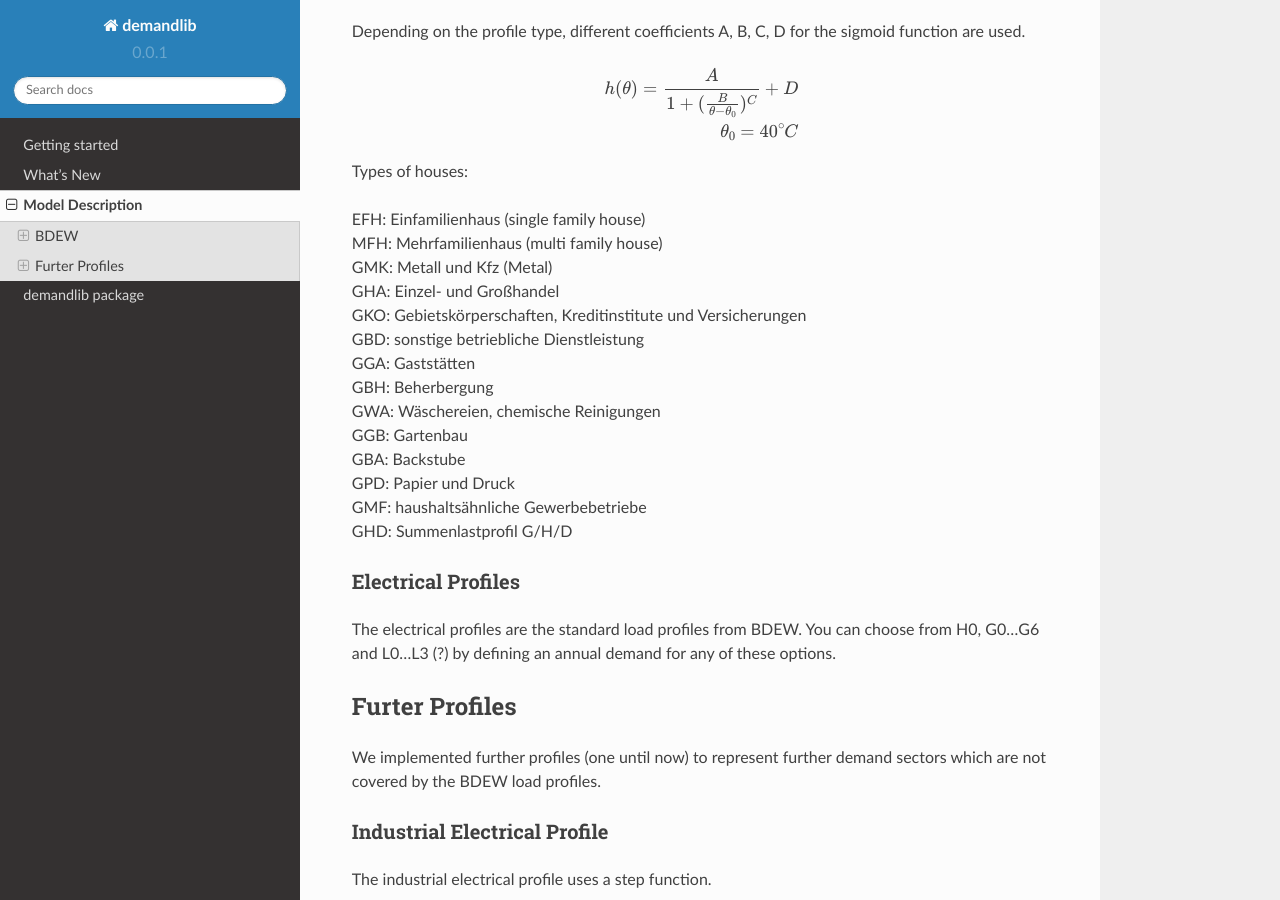
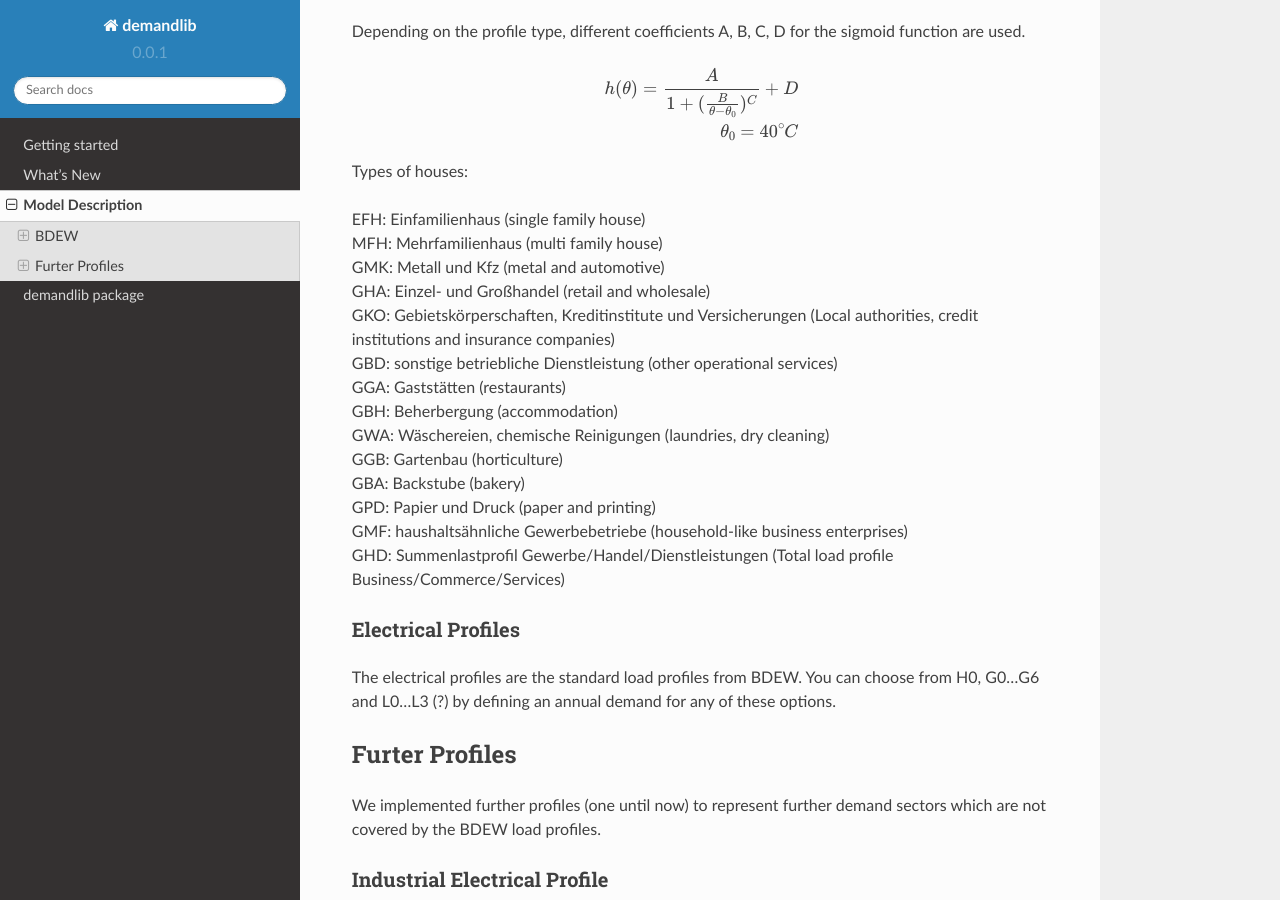
Before and after one commit to oemof/demandlib, a Sphinx documentation site: the page built from doc/description.rst, in a window 1280 px wide and 900 px high, scrolled down 838 px. Built offline with Sphinx 7.4.7 and the Read the Docs theme 2.0.0, drawn with Linux system fonts in a browser that asks for light colours; formulas are drawn with MathJax 3.

Commit message:
Update description.rst

```diff
--- a/doc/description.rst
+++ b/doc/description.rst
@@ -44,18 +44,18 @@ Types of houses:
 
 | EFH: Einfamilienhaus (single family house)
 | MFH: Mehrfamilienhaus (multi family house)
-| GMK: Metall und Kfz (Metal)
-| GHA: Einzel- und Großhandel
-| GKO: Gebietskörperschaften, Kreditinstitute und Versicherungen
-| GBD: sonstige betriebliche Dienstleistung
-| GGA: Gaststätten
-| GBH: Beherbergung
-| GWA: Wäschereien, chemische Reinigungen
-| GGB: Gartenbau
-| GBA: Backstube
-| GPD: Papier und Druck
-| GMF: haushaltsähnliche Gewerbebetriebe
-| GHD: Summenlastprofil G/H/D
+| GMK: Metall und Kfz (metal and automotive)
+| GHA: Einzel- und Großhandel (retail and wholesale)
+| GKO: Gebietskörperschaften, Kreditinstitute und Versicherungen (Local authorities, credit institutions and insurance companies)
+| GBD: sonstige betriebliche Dienstleistung (other operational services)
+| GGA: Gaststätten (restaurants)
+| GBH: Beherbergung (accommodation)
+| GWA: Wäschereien, chemische Reinigungen (laundries, dry cleaning)
+| GGB: Gartenbau (horticulture)
+| GBA: Backstube (bakery)
+| GPD: Papier und Druck (paper and printing)
+| GMF: haushaltsähnliche Gewerbebetriebe (household-like business enterprises)
+| GHD: Summenlastprofil Gewerbe/Handel/Dienstleistungen (Total load profile Business/Commerce/Services)
 
 Electrical Profiles
 ++++++++++++++++++++
```
